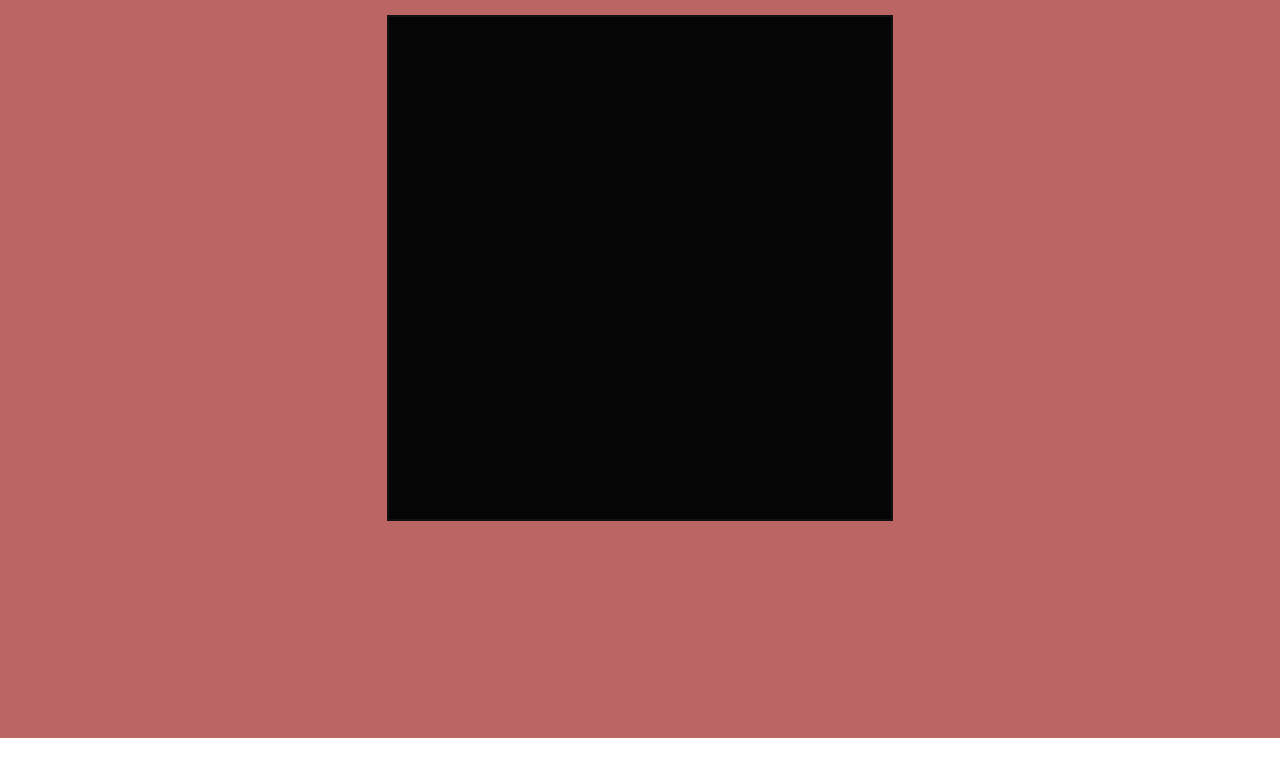
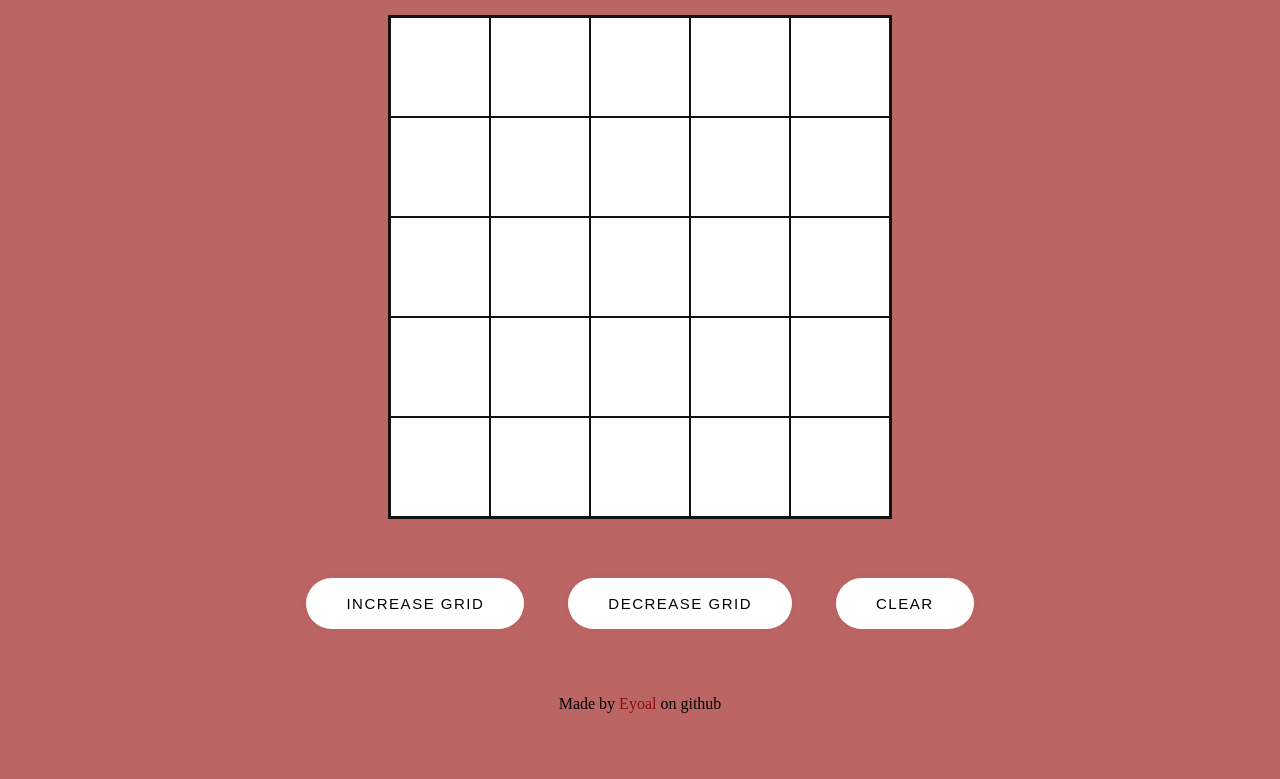
Before and after one commit to eyoaladmasu2217/Etch-a-Sketch, a plain HTML site: page index.html in a window 1280 px wide. Shown: the part 62-841 px from the top of the page. Before the commit the page ends 800 px from the top, so only its background shows below. Drawn offline with Linux system fonts and the light colour scheme.

Commit message:
final touches

```diff
--- a/index.html
+++ b/index.html
@@ -13,10 +13,18 @@
             <h1>Etch-a-Sketch</h1>
         </div>
         <div class="container">
-            <div class="drawing-area">
-
-            </div>
+            <div class="drawing-area"></div>
         </div>
     </div>
+    <div class="Buttons">
+        <div class="buts">
+            <button id="increase-button">Increase Grid</button>
+            <button id="decrease-button">Decrease Grid</button>
+            <button id="clear-button">Clear</button>
+        </div>
+    </div>
+    <footer>
+        <p class="footer">Made by <a href="https://github.com/eyoaladmasu2217" >Eyoal</a> on github</p>
+    </footer>
 </body>
 </html>
--- a/script.js
+++ b/script.js
@@ -0,0 +1,63 @@
+let gridsize = 5; // Initial grid size
+const drawingArea = document.querySelector('.drawing-area');
+const increaseButton = document.querySelector('#increase-button');
+const decreaseButton = document.querySelector('#decrease-button');
+const clearButton = document.querySelector('#clear-button');
+let isMousePressed = false;
+
+function createGrid(size) {
+    drawingArea.innerHTML = ''; // Clear the existing grid
+    drawingArea.style.gridTemplateColumns = `repeat(${size}, 1fr)`;
+    drawingArea.style.gridTemplateRows = `repeat(${size}, 1fr)`;
+
+    for (let i = 0; i < size * size; i++) {
+        const square = document.createElement('div');
+        square.classList.add('square');
+
+        // Change color when mouse is over the square and pressed
+        square.addEventListener('mouseover', () => {
+            if (isMousePressed) {
+                square.style.backgroundColor = 'black'; // Change color to black
+            }
+        });
+
+        drawingArea.appendChild(square);
+    }
+}
+
+// Mouse down and mouse up events to track pressing state
+drawingArea.addEventListener('mousedown', () => {
+    isMousePressed = true; // Mouse is pressed
+});
+
+drawingArea.addEventListener('mouseup', () => {
+    isMousePressed = false; // Mouse is released
+});
+
+// Prevent mouseup from firing when leaving the drawing area
+drawingArea.addEventListener('mouseleave', () => {
+    isMousePressed = false; // Reset when leaving the area
+});
+
+// Increase grid size
+increaseButton.addEventListener('click', () => {
+    gridsize++;
+    createGrid(gridsize);
+});
+
+// Decrease grid size
+decreaseButton.addEventListener('click', () => {
+    gridsize = Math.max(5, gridsize - 1); // Prevent grid size from going below 5
+    createGrid(gridsize);
+});
+
+// Clear button functionality
+clearButton.addEventListener('click', () => {
+    const squares = document.querySelectorAll('.square');
+    squares.forEach(square => {
+        square.style.backgroundColor = 'white'; // Reset color to white
+    });
+});
+
+// Initial grid setup
+createGrid(gridsize);
--- a/styles.css
+++ b/styles.css
@@ -10,7 +10,7 @@ html, body {
     margin: 0;
     padding: 0;
     width: 100%;
-  min-height: 100vh;
+    min-height: 80vh;
     box-sizing: border-box;
 }
 
@@ -31,24 +31,73 @@ html, body {
     display: grid;
     grid-template-columns: repeat(5, 1fr);  /* 5 columns */
     grid-template-rows: repeat(5, 1fr);     /* 5 rows */
-    gap: 1px;           /* Space between grid cells */
-    background-color: #050505; /* Grid line color */
-    border: 2px solid #131212;
-    padding: 1px;
+    gap: 0;           /* No space between grid cells */
+    background-color: transparent; /* Set to transparent */
+    border: 2px solid #131212; /* Outer border */
+}
+
+
+.square {
+    background-color: white; /* Square color */
+    border: 1px solid #131212; /* Color for grid lines */
 }
 
 .header h1 {
     text-align: center;
-  color: red;
+    color: black;
     margin: 0;
 }
-/* Add this new rule for grid cells */
-.grid-cell {
-    background-color: white;    /* Must contrast with gap color */
-    transition: background-color 0.1s;
+
+.Buttons {
+    text-align: center;
+    background-color: rgb(188, 101, 101);
 }
 
-/* Optional hover effect */
-.grid-cell:hover {
-    background-color: #ccc;
+.buts {
+    display: inline-block; /* Keep buttons in a line */
 }
+
+.buts button {
+    margin: 0 20px; /* Add horizontal spacing between buttons */
+}
+
+footer {
+    background-color: rgb(188, 101, 101);
+    padding: 50px;
+    text-align: center;
+    margin: 0; /* Ensure no extra margin */
+}
+
+/* From Uiverse.io by barisdogansutcu */
+button {
+  padding: 17px 40px;
+  border-radius: 50px;
+  cursor: pointer;
+  border: 0;
+  background-color: white;
+  box-shadow: rgb(0 0 0 / 5%) 0 0 8px;
+  letter-spacing: 1.5px;
+  text-transform: uppercase;
+  font-size: 15px;
+  transition: all 0.5s ease;
+}
+
+button:hover {
+  letter-spacing: 3px;
+  background-color:rgb(100, 39, 39);
+  color: hsl(0, 0%, 100%);
+  box-shadow: rgb(27, 18, 18);
+}
+
+button:active {
+  letter-spacing: 3px;
+  background-color: rgb(100, 39, 39);
+  color: hsl(0, 0%, 100%);
+  box-shadow: rgb(100, 39, 39);
+  transform: translateY(10px);
+  transition: 100ms;
+}
+a {
+  color: rgb(139, 13, 13); /* Removes blue color */
+  text-decoration: none; /* Removes underline */
+ }
```
Lines whose indentation alone changed are shown as unchanged.
